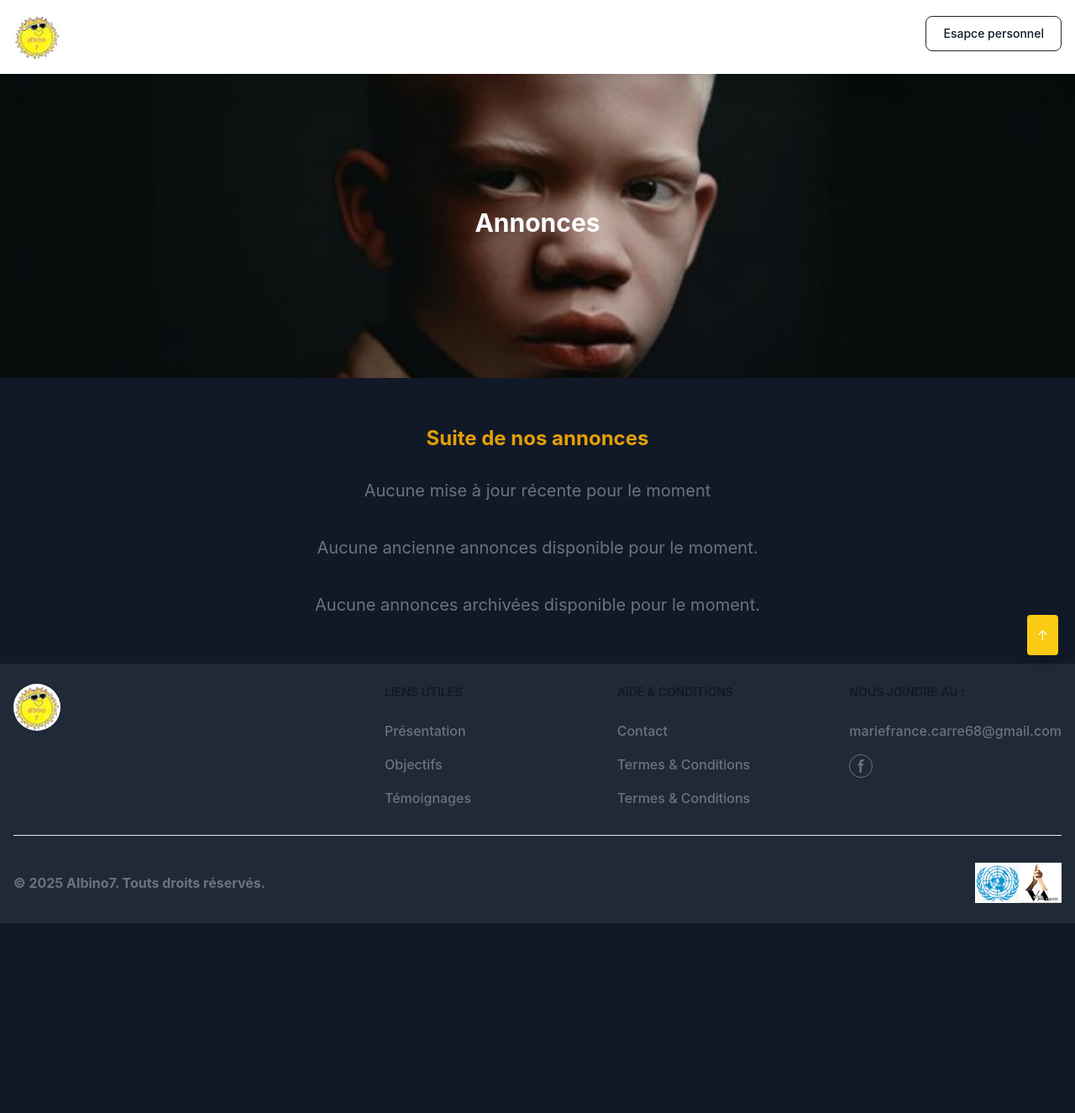
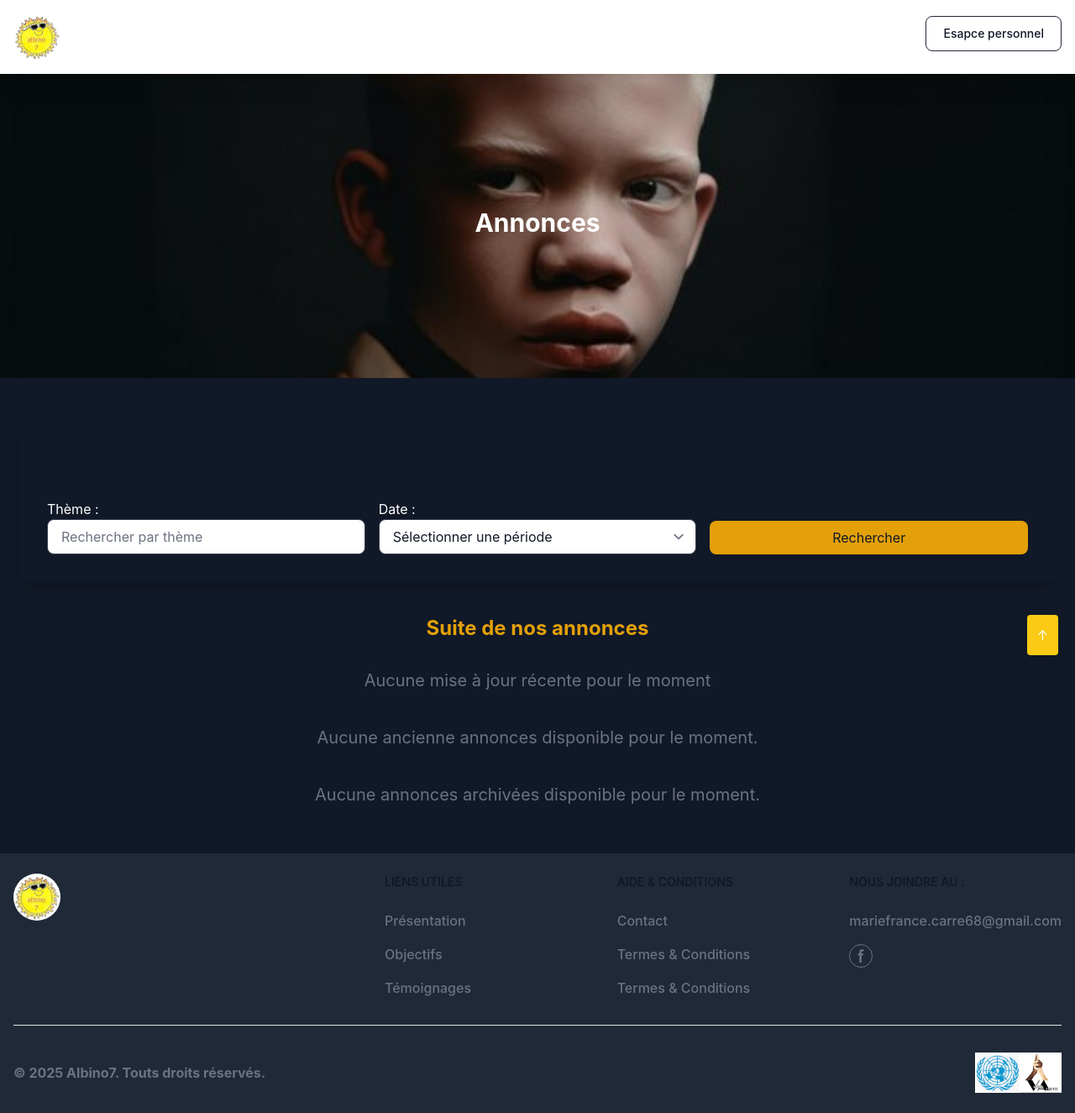
Before and after one commit to BlaiseEyor/albino7, a Django app: page /actualite/ in a window 1280 px wide. Shown: the whole page at 84% size. Before the commit the page ends 1099 px from the top, so only its background shows below. Run offline with Django 5.2, Linux system fonts and the light colour scheme; data that the repository does not hold is empty; some libraries are stand-ins or nearby versions.

Commit message:
modif de albino7

```diff
--- a/AlbinoApp/templates/AlbinoApp/actualite.html
+++ b/AlbinoApp/templates/AlbinoApp/actualite.html
@@ -55,6 +55,37 @@
     <div class="h-14 lg:h-14"></div>
     <section class="py-10 bg-gray-900 text-white">
         <div class="max-w-7xl mx-auto px-6">
+            <form method="GET" action="{% url 'actualite' %}" class="p-8 rounded-lg shadow-lg w-full sm:w-11/12 md:w-3/4 lg:w-1/2">
+                <h2 class="text-2xl font-semibold text-center mb-6 text-gray-900">Recherche de missions</h2>
+                <!-- Utilisation de Grid pour aligner les éléments sur une même ligne -->
+                <div class="grid grid-cols-1 sm:grid-cols-3 gap-4">
+                    <!-- Champ pour rechercher le thème -->
+                    <div>
+                        <label for="theme" class="block text-white">Thème :</label>
+                        <input type="text" name="theme" id="theme" class="w-full text-gray-900 px-4 py-2 border border-gray-700 rounded-lg focus:outline-none focus:ring-2 focus:ring-yellow-500" placeholder="Rechercher par thème"
+                            value="{{ request.GET.theme }}">
+                    </div>
+
+                    <!-- Champ pour filtrer par date -->
+                    <div>
+                        <label for="date" class="block text-white">Date :</label>
+                        <select name="date" id="date" class="w-full text-gray-900 px-4 py-2 border border-gray-700 rounded-lg focus:outline-none focus:ring-2 focus:ring-yellow-500">
+                            <option value="">Sélectionner une période</option>
+                            <option value="24h" {% if request.GET.date == '24h' %}selected{% endif %}>Dernières 24h</option>
+                            <option value="semaine" {% if request.GET.date == 'semaine' %}selected{% endif %}>La semaine dernière</option>
+                            <option value="archive" {% if request.GET.date == 'archive' %}selected{% endif %}>Plus d'une semaine</option>
+                        </select>
+                    </div>
+
+                    <!-- Bouton de recherche -->
+                    <div class="flex justify-center items-end">
+                        <button type="submit" class="w-full xl:w-auto py-2 bg-yellow-400 text-gray-900 rounded-lg hover:bg-yellow-500 transition duration-300">
+                            Rechercher
+                        </button>
+                    </div>
+                </div>
+            </form>
+            <div class="h-10 lg:h-10"></div>
             <h2 class="text-2xl font-bold mb-8 text-center text-yellow-400">Suite de nos annonces</h2>
             {% if missions_recentes %}
                 <h2 class="text-2xl font-bold text-white">À la une</h2>
--- a/AlbinoApp/views.py
+++ b/AlbinoApp/views.py
@@ -76,17 +76,37 @@ def actualite(request):
     # Calculer les dates de seuil
     dernieres_24h = now() - timedelta(hours=24)
     une_semaine = now() - timedelta(weeks=1)
-    # trois_semaines = now() - timedelta(weeks=3)
 
-    # Séparer les missions récentes, anciennes et archivées
-    missions_recentes = Add_mission.objects.filter(date__gte=dernieres_24h).order_by('-date')
-    missions_anciennes = Add_mission.objects.filter(date__lt=dernieres_24h, date__gte=une_semaine).order_by('-date')
-    missions_archivees = Add_mission.objects.filter(date__lt=une_semaine).order_by('-date')
+    # Récupérer les paramètres du formulaire de recherche
+    theme = request.GET.get('theme', '')
+    date_filtre = request.GET.get('date', '')
+
+    # Initialiser la requête de base
+    missions = Add_mission.objects.all()
+
+    # Filtrer par thème si un thème est spécifié
+    if theme:
+        missions = missions.filter(theme__icontains=theme)
+
+    # Filtrer par date si une date est spécifiée
+    if date_filtre == '24h':
+        missions = missions.filter(date__gte=dernieres_24h)
+    elif date_filtre == 'semaine':
+        missions = missions.filter(date__lt=dernieres_24h, date__gte=une_semaine)
+    elif date_filtre == 'archive':
+        missions = missions.filter(date__lt=une_semaine)
+
+    # Limiter les résultats à 6 par catégorie (tu peux ajuster le nombre)
+    missions_recentes = missions.filter(date__gte=dernieres_24h).order_by('-date')[:6]
+    missions_anciennes = missions.filter(date__lt=dernieres_24h, date__gte=une_semaine).order_by('-date')[:6]
+    missions_archivees = missions.filter(date__lt=une_semaine).order_by('-date')[:6]
 
     return render(request, 'AlbinoApp/actualite.html', {
         'missions_recentes': missions_recentes,
         'missions_anciennes': missions_anciennes,
         'missions_archivees': missions_archivees,
+        'theme': theme,
+        'date_filtre': date_filtre,
     })
 
 def deconnexion(request):
--- a/Dashadmin/templates/Dashadmin/pub_mission.html
+++ b/Dashadmin/templates/Dashadmin/pub_mission.html
@@ -535,7 +535,7 @@
                             </div>
 
                             <div class="md:col-span-2">
-                                <label for="message" class="block mb-2 text-sm font-medium text-gray-900">Une description de la pub</label>
+                                <label for="message" class="block mb-2 text-sm font-medium text-gray-900">Nouvelle description de la pub</label>
                                 <textarea name="nv_description" id="message" rows="4" class="block p-2.5 w-full text-sm text-gray-900 bg-white rounded-lg border border-gray-300 focus:ring-blue-500 focus:border-blue-500 dark:border-gray-600 dark:placeholder-gray-400 dark:focus:ring-blue-500 dark:focus:border-blue-500" placeholder="Laissez une description...">{{ publ.description }}</textarea>
                             </div>
 
```
